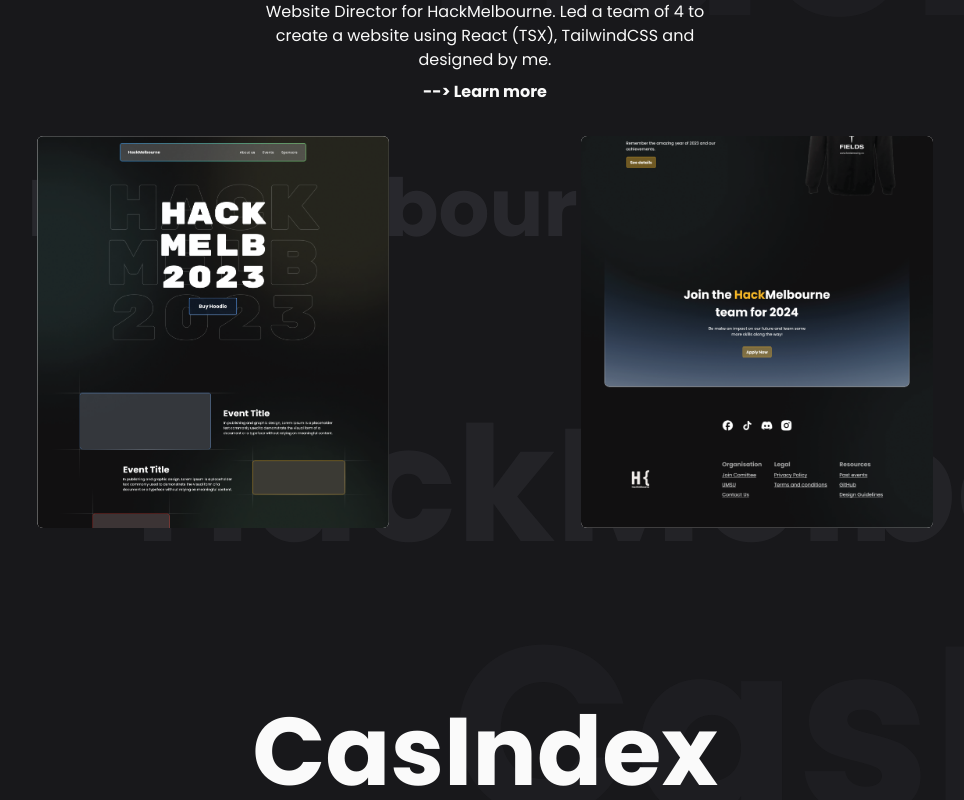
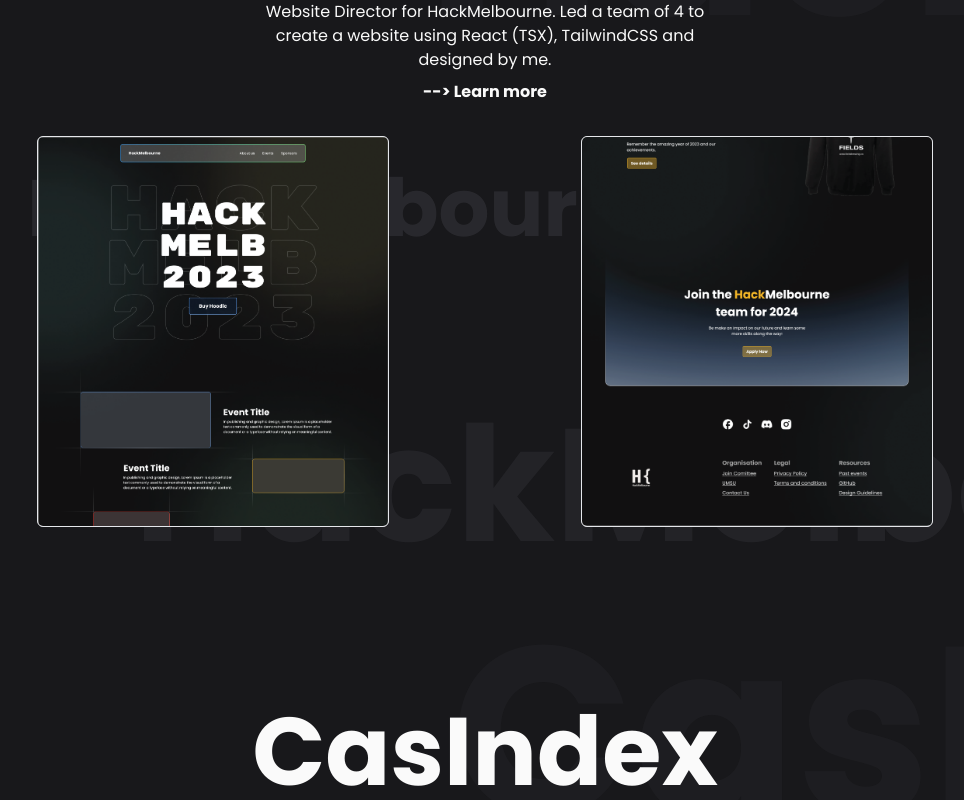
Before and after one commit to e3lo/liangh.me, a React (Vite) app: page / in a window 1280 px wide. Shown: the part 1200-2000 px from the top of the page, without its empty margins (155-1119 px from the left). Built offline with nearby package versions, Linux system fonts and the light colour scheme.

Commit message:
Added border styling to images

```diff
--- a/src/components/parts/StickyProjectDisplay.tsx
+++ b/src/components/parts/StickyProjectDisplay.tsx
@@ -57,11 +57,11 @@ const StickyProjectDisplay = ({
           className="grid md:grid-cols-2 max-w-2xl lg:max-w-4xl w-full gap-16 lg:gap-48 h-full md:max-h-96 z-10"
         >
           <img
-            className="bg-zinc-100 rounded-md w-full h-full object-cover"
+            className="bg-zinc-100 rounded-md w-full h-full object-cover border"
             src={img1}
           ></img>
           <img
-            className="bg-zinc-100 rounded-md w-full h-full object-cover"
+            className="bg-zinc-100 rounded-md w-full h-full object-cover border"
             src={img2}
           ></img>
         </motion.div>
```
